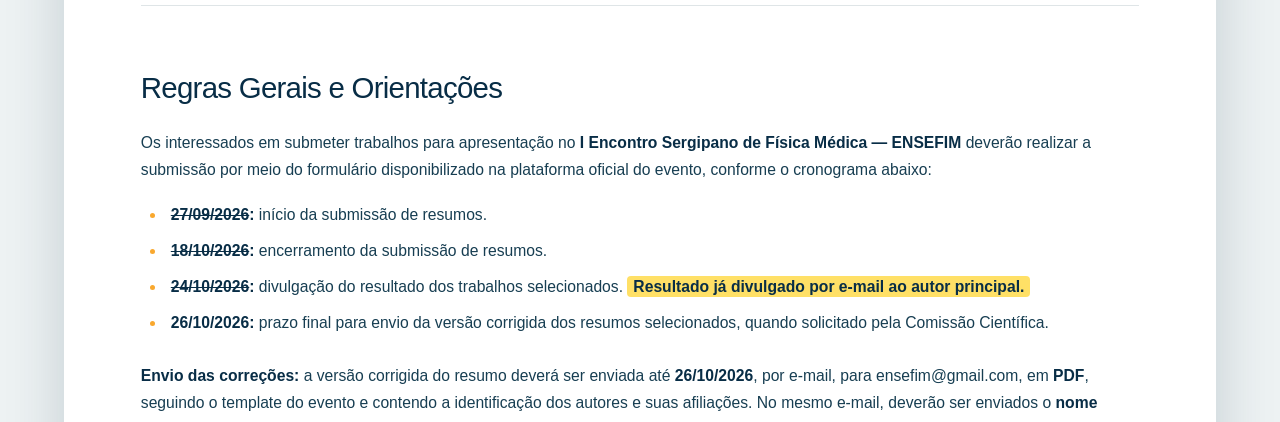
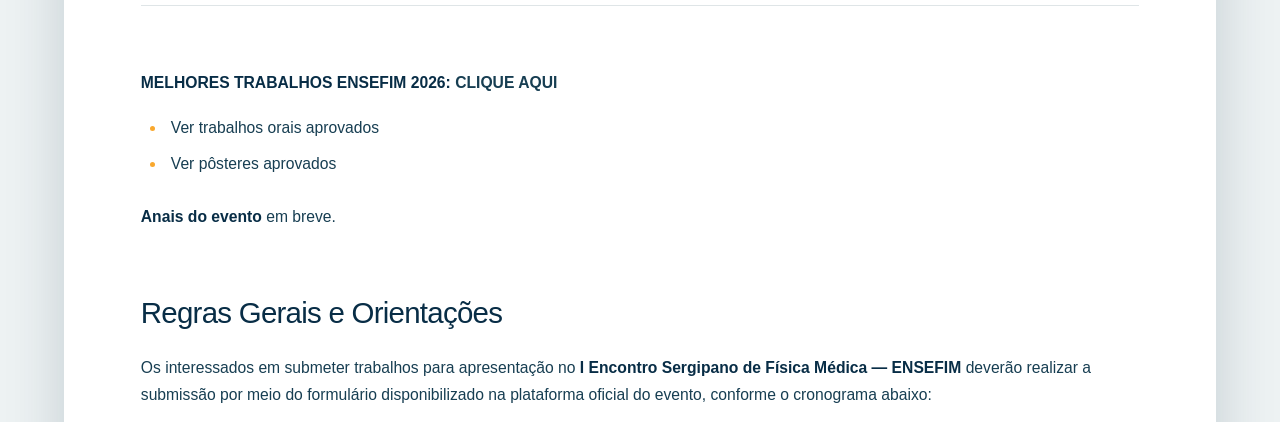
Before and after one commit to ENSEFIM-UFS/ensefim, a plain HTML site: page trabalhos.html in a window 1280 px wide. Shown: the part 364-786 px from the top of the page. Drawn offline with Linux system fonts and the light colour scheme.

Commit message:
Atualiza resultados dos trabalhos científicos

```diff
--- a/script.js
+++ b/script.js
@@ -50,6 +50,17 @@ document.querySelectorAll('[data-program-link]').forEach((link) => {
     tab.scrollIntoView({ block: 'center' });
   });
 });
+
+if (programTabs.length) {
+  const selectLinkedProgramDay = () => {
+    const tab = programTabs.find((item) => `#${item.id}` === window.location.hash);
+    if (!tab) return;
+    selectProgramDay(tab);
+    tab.scrollIntoView({ block: 'center' });
+  };
+  selectLinkedProgramDay();
+  window.addEventListener('hashchange', selectLinkedProgramDay);
+}
 
 const sections = [...document.querySelectorAll('main section[id]')];
 const navLinks = [...document.querySelectorAll('.main-nav a')];
--- a/styles.css
+++ b/styles.css
@@ -1286,6 +1286,8 @@ a.sponsor-logo:focus-visible { outline: 3px solid var(--orange); outline-offset:
 .works-text li { margin-bottom: 9px; padding-left: 5px; }
 .works-text li::marker { color: var(--orange); }
 .works-result-update { color: var(--navy); background: #ffe066; padding: 2px 6px; border-radius: 4px; font-weight: 700; box-decoration-break: clone; -webkit-box-decoration-break: clone; }
+.works-awards strong { color: #b74700; }
+.works-awards a { font-weight: 700; text-transform: uppercase; }
 .works-text strong { color: var(--navy); font-weight: 700; }
 .works-form-message { border-left: 4px solid var(--orange); margin-top: 30px !important; padding: 10px 0 10px 20px; }
 .works-contact { margin-top: 24px; }
--- a/trabalhos.html
+++ b/trabalhos.html
@@ -10,7 +10,7 @@
     <link rel="preconnect" href="https://fonts.googleapis.com" />
     <link rel="preconnect" href="https://fonts.gstatic.com" crossorigin />
     <link href="https://fonts.googleapis.com/css2?family=DM+Sans:wght@400;500;600;700&family=Syne:wght@600;700;800&display=swap" rel="stylesheet" />
-    <link rel="stylesheet" href="styles.css?v=20261026-7" />
+    <link rel="stylesheet" href="styles.css?v=20261119-1" />
   </head>
   <body class="works-page">
     <header class="site-header">
@@ -44,6 +44,15 @@
         <hr />
 
         <div class="works-text">
+          <section aria-labelledby="works-awards-title">
+            <p class="works-awards"><strong id="works-awards-title">MELHORES TRABALHOS ENSEFIM 2026:</strong> <a href="https://drive.google.com/file/d/12S08LH1PKWDHvlNIaksrsPTLoGFG0VEB/view?usp=sharing" target="_blank" rel="noopener noreferrer" aria-label="Clique aqui para ver os melhores trabalhos">Clique aqui</a></p>
+            <ul>
+              <li><a href="programacao.html#tab-orais">Ver trabalhos orais aprovados</a></li>
+              <li><a href="programacao.html#tab-posters">Ver pôsteres aprovados</a></li>
+            </ul>
+            <p><strong>Anais do evento</strong> em breve.</p>
+          </section>
+
           <section id="regras">
             <h2>Regras Gerais e Orientações</h2>
             <p>Os interessados em submeter trabalhos para apresentação no <strong>I Encontro Sergipano de Física Médica — ENSEFIM</strong> deverão realizar a submissão por meio do formulário disponibilizado na plataforma oficial do evento, conforme o cronograma abaixo:</p>
@@ -51,9 +60,9 @@
               <li><strong><s>27/09/2026</s>:</strong> início da submissão de resumos.</li>
               <li><strong><s>18/10/2026</s>:</strong> encerramento da submissão de resumos.</li>
               <li><strong><s>24/10/2026</s>:</strong> divulgação do resultado dos trabalhos selecionados. <span class="works-result-update">Resultado já divulgado por e-mail ao autor principal.</span></li>
-              <li><strong>26/10/2026:</strong> prazo final para envio da versão corrigida dos resumos selecionados, quando solicitado pela Comissão Científica.</li>
+              <li><strong><s>26/10/2026</s>:</strong> prazo final para envio da versão corrigida dos resumos selecionados, quando solicitado pela Comissão Científica.</li>
             </ul>
-            <p><strong>Envio das correções:</strong> a versão corrigida do resumo deverá ser enviada até <strong>26/10/2026</strong>, por e-mail, para <a href="mailto:ensefim@gmail.com">ensefim@gmail.com</a>, em <strong>PDF</strong>, seguindo o template do evento e contendo a identificação dos autores e suas afiliações. No mesmo e-mail, deverão ser enviados o <strong>nome completo, o e-mail e a foto do APRESENTADOR</strong>.</p>
+            <p><strong>Envio das correções:</strong> a versão corrigida do resumo deverá ser enviada até <strong><s>26/10/2026</s></strong>, por e-mail, para <a href="mailto:ensefim@gmail.com">ensefim@gmail.com</a>, em <strong>PDF</strong>, seguindo o template do evento e contendo a identificação dos autores e suas afiliações. No mesmo e-mail, deverão ser enviados o <strong>nome completo, o e-mail e a foto do APRESENTADOR</strong>.</p>
             <p class="works-form-message"><strong>Formulário de submissão:</strong> <span>Encerrado</span></p>
             <div class="works-contact">
               <p><strong>Ficou com dúvidas?</strong> Entre em contato pelo WhatsApp ou pelo e-mail do evento.</p>
```
Also changed, not shown: programacao.html (+1 -1 lines).
